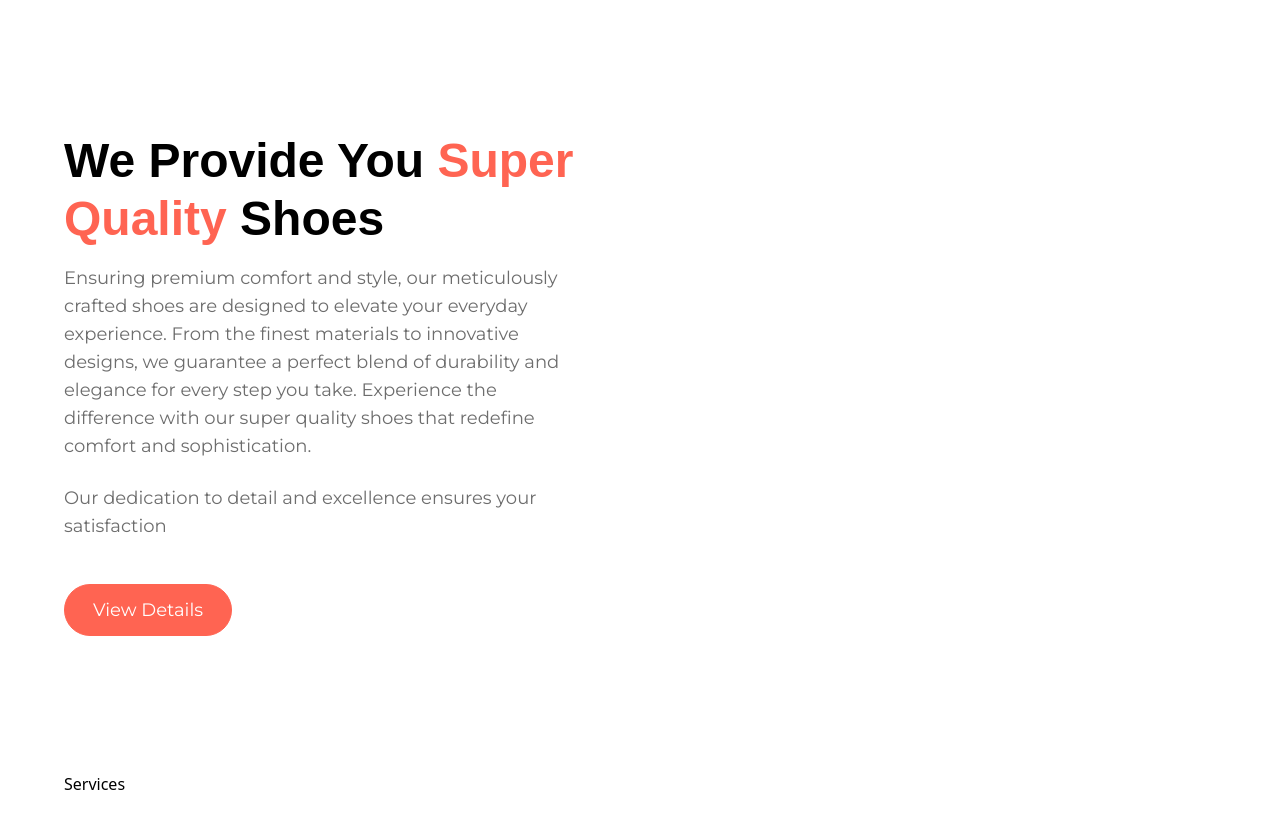
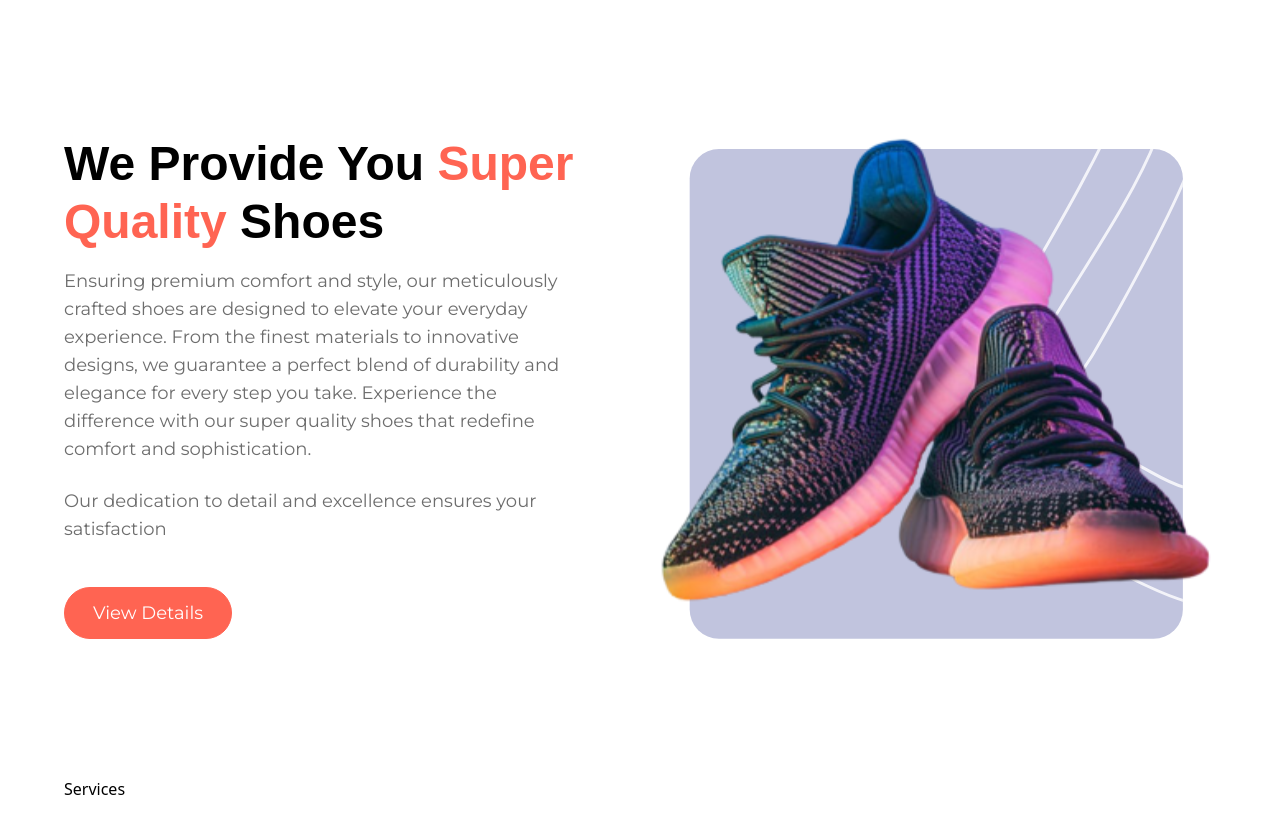
Before and after one commit to Vlad-dualv/nike, a React (Vite) app: page / in a window 1280 px wide. Shown: the part 1660-2494 px from the top of the page. Built offline with nearby package versions, Linux system fonts and the light colour scheme; a web font is replaced by a local one.

Commit message:
style: super quality - right side

```diff
--- a/src/sections/SuperQuality.jsx
+++ b/src/sections/SuperQuality.jsx
@@ -1,3 +1,4 @@
+import { shoe8 } from "../assets/images";
 import Button from "../components/Button";
 
 export default function SuperQuality() {
@@ -27,6 +28,15 @@
           <Button label="View Details" />
         </div>
       </div>
+      <div className="flex-1 flex justify-center items-center">
+        <img
+          src={shoe8}
+          alt="shoe8"
+          width={570}
+          height={522}
+          className="object-contain"
+        />
+      </div>
     </section>
   );
 }
```
